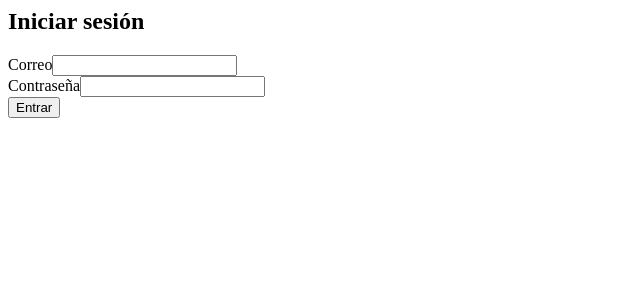
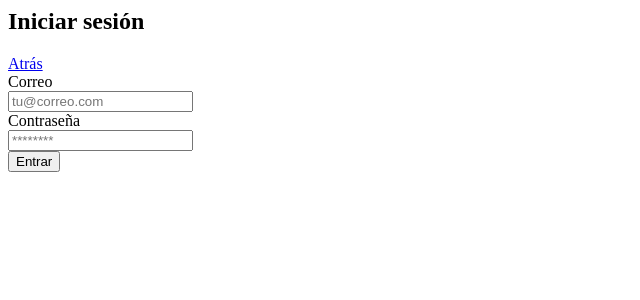
Before and after one commit to USIS051620/CRUD-Alojamientos, a PHP site: page /auth/login.php in a window 1280 px wide. Shown: the top 300 px of the page, without its empty margins (0-640 px from the left). Run offline with PHP 8.4, Linux system fonts and the light colour scheme.

Commit message:
Actualizacion del login

```diff
--- a/app/views/auth/login.php
+++ b/app/views/auth/login.php
@@ -1,11 +1,44 @@
 <div class="row justify-content-center">
   <div class="col-md-6">
-    <h2>Iniciar sesión</h2>
-    <?php if (!empty($error)): ?><div class="alert alert-danger"><?php echo $error; ?></div><?php endif; ?>
+    <div class="d-flex justify-content-between align-items-center mb-3">
+      <h2 class="mb-0">Iniciar sesión</h2>
+      <a
+        href="index.php?page=home"
+        class="btn btn-outline-secondary d-inline-flex align-items-center gap-2"
+        onclick="if (document.referrer) { history.back(); return false; }"
+      >
+        <i class="bi bi-arrow-left"></i><span>Atrás</span>
+      </a>
+    </div>
+
+    <?php if (!empty($error)): ?>
+      <div class="alert alert-danger"><?php echo $error; ?></div>
+    <?php endif; ?>
+
     <form method="post" action="index.php?page=auth&action=login">
-      <div class="mb-3"><label class="form-label">Correo</label><input class="form-control" name="email" type="email" required></div>
-      <div class="mb-3"><label class="form-label">Contraseña</label><input class="form-control" name="password" type="password" required></div>
-      <button class="btn btn-primary">Entrar</button>
+      <!-- Correo -->
+      <div class="mb-3">
+        <label for="email" class="form-label">Correo</label>
+        <div class="input-group">
+          <span class="input-group-text"><i class="bi bi-envelope"></i></span>
+          <input id="email" class="form-control" name="email" type="email"
+            placeholder="tu@correo.com" autocomplete="email" required>
+        </div>
+      </div>
+
+      <!-- Contraseña -->
+      <div class="mb-3">
+        <label for="password" class="form-label">Contraseña</label>
+        <div class="input-group">
+          <span class="input-group-text"><i class="bi bi-lock"></i></span>
+          <input id="password" class="form-control" name="password" type="password"
+            placeholder="********" autocomplete="current-password" required>
+        </div>
+      </div>
+
+      <button class="btn btn-primary d-inline-flex align-items-center gap-2">
+        <i class="bi bi-box-arrow-in-right"></i><span>Entrar</span>
+      </button>
     </form>
   </div>
 </div>
--- a/app/views/layout/header.php
+++ b/app/views/layout/header.php
@@ -7,6 +7,7 @@
     <link href="https://cdn.jsdelivr.net/npm/bootstrap@5.3.3/dist/css/bootstrap.min.css" rel="stylesheet">
     <link href="https://cdn.jsdelivr.net/npm/bootstrap-icons@1.11.3/font/bootstrap-icons.css" rel="stylesheet">
     <?php $base = rtrim(dirname($_SERVER['SCRIPT_NAME']), '/\\'); ?>
+    <link rel="icon" type="image/svg+xml" sizes="any" href="<?php echo $base; ?>/img/favicon.svg?v=3">
     <link href="<?php echo $base; ?>/assets/css/style.css" rel="stylesheet">
     <style>.card-img-top{height:200px;object-fit:cover}</style>
   </head>
```
Also changed, not shown: app/views/auth/register.php (+86 -7 lines), public/img/favicon.svg (added).
